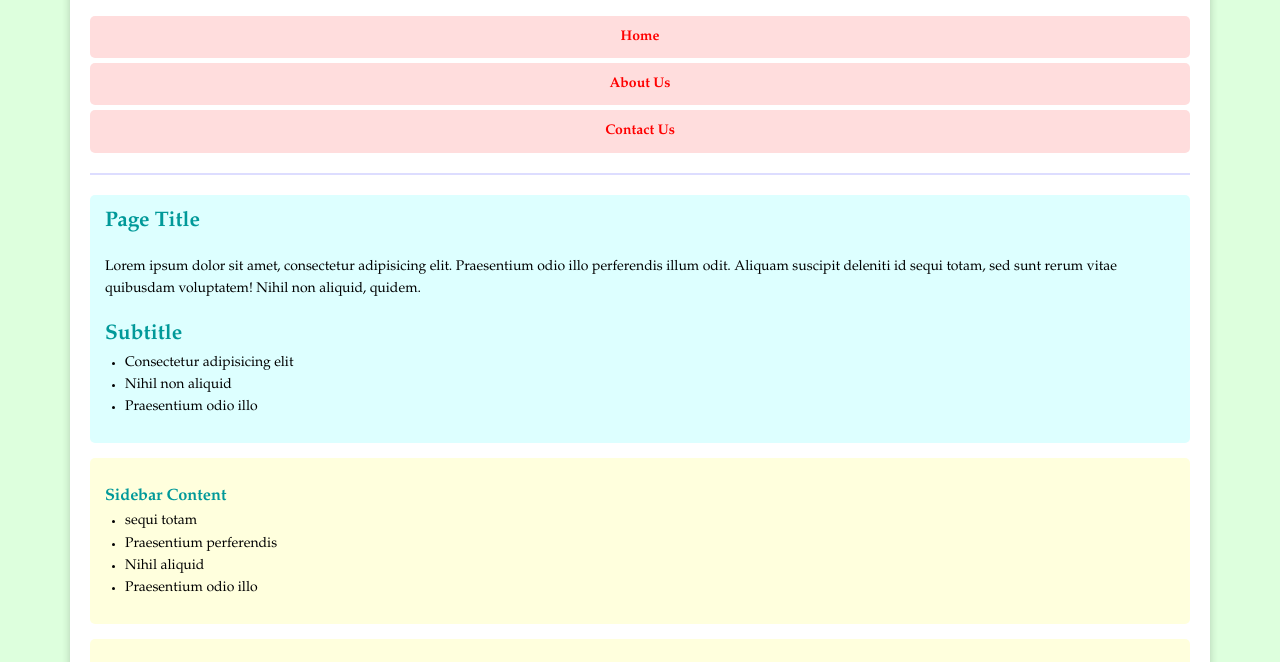
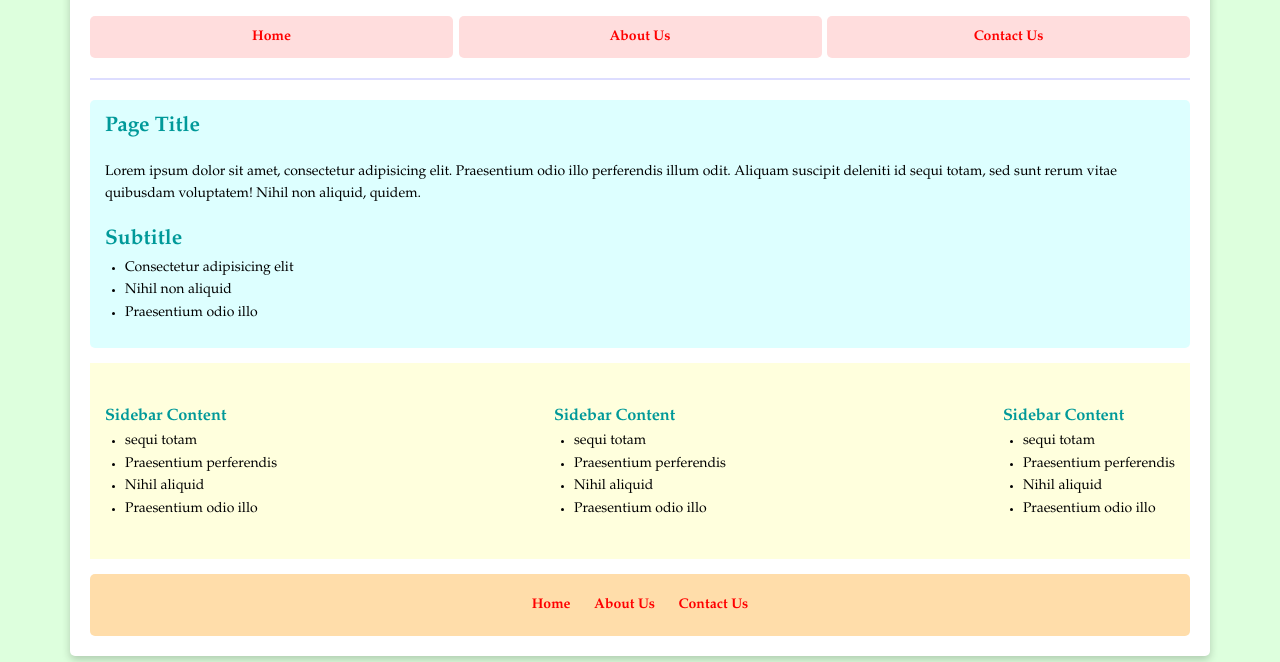
Before and after one commit to daniellezpalmer/responsive-layout-CSS, a plain HTML site: page index.html in a window 1280 px wide. Shown: the part 88-750 px from the top of the page. Drawn offline with Linux system fonts and the light colour scheme.

Commit message:
Styled 600px media query

```diff
--- a/main.css
+++ b/main.css
@@ -108,3 +108,20 @@ header{
 #site_footer nav a {
   padding: 10px;
 }
+
+@media screen and (min-width: 600px) {
+#main_nav {
+  display: flex;
+  justify-content: space-between;
+}
+#main_nav a {
+flex-basis: 29%;
+}
+#sidebar_content {
+  display: flex;
+  justify-content: space-between;
+  background: #ffffdd;
+  margin-top: 15px;
+  margin-bottom: 15px;
+}
+}
```
